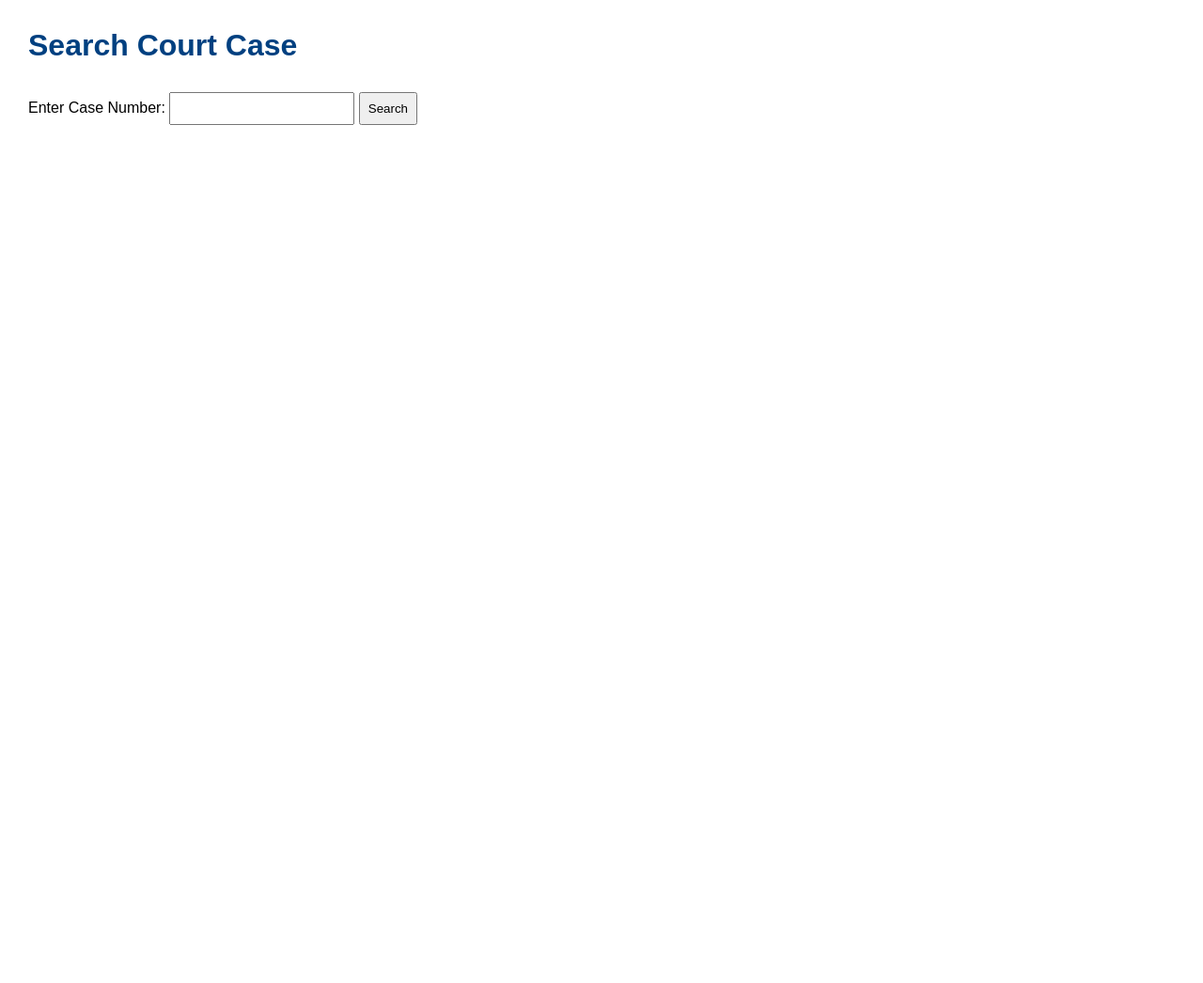
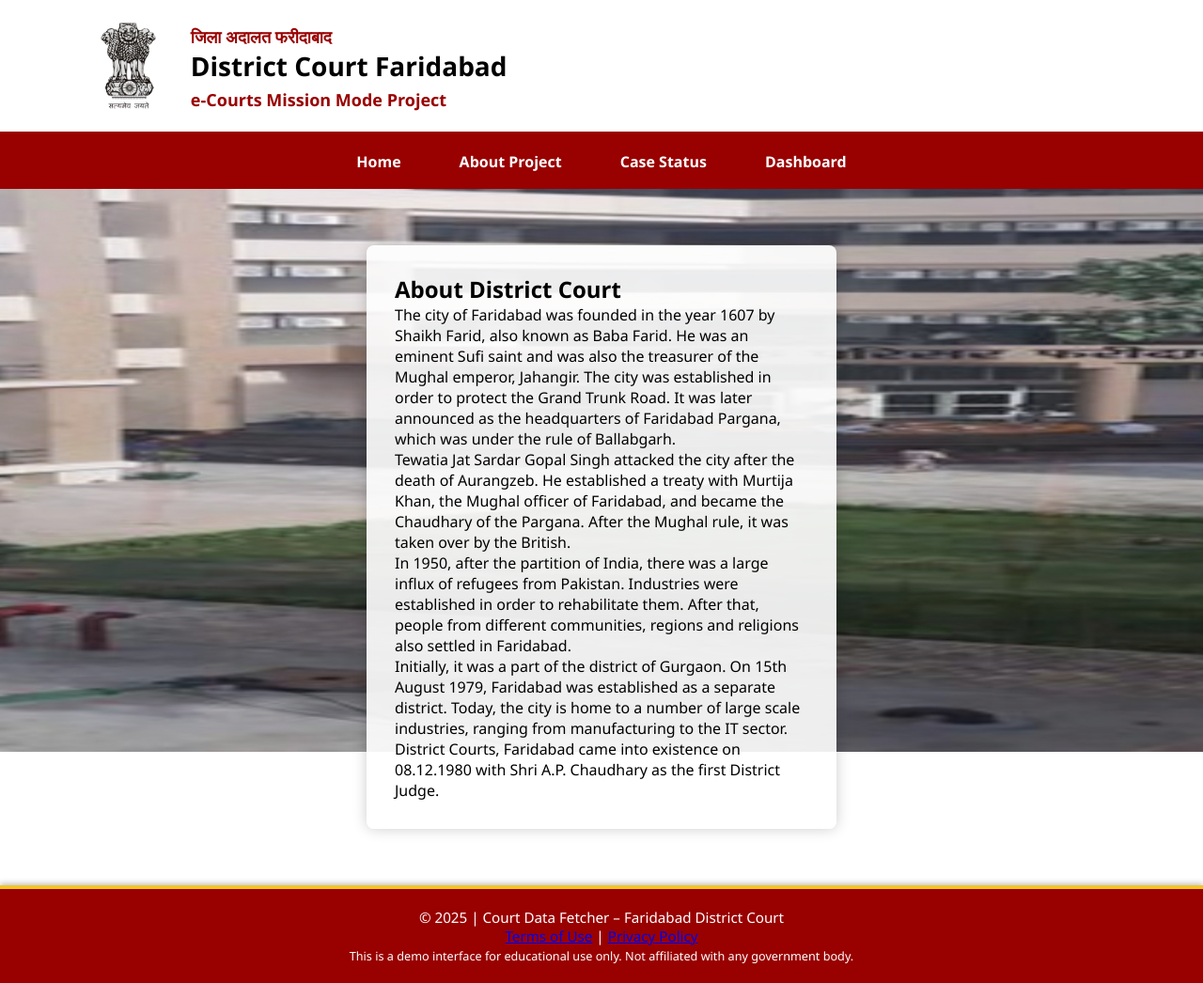
Before and after one commit to BasuPooja/court-data-fetcher-dashboard, a Flask app: page / in a window 1280 px wide. Shown: the whole page at 94% size. Before the commit the page ends 133 px from the top, so only its background shows below. Run offline with Flask 3, Linux system fonts and the light colour scheme.

Commit message:
Add all fileby using base.html

```diff
--- a/app/routes.py
+++ b/app/routes.py
@@ -4,16 +4,24 @@
 
 main = Blueprint('main', __name__)
 
-@main.route('/', methods=['GET', 'POST'])
-def index():
+@main.route('/')
+def home():
+    return render_template('home.html')
+
+@main.route('/fetch-case', methods=['GET', 'POST'])
+def fetch_case():
     result = None
     if request.method == 'POST':
         case_number = request.form.get('case_number')
         if case_number:
             result = fetch_case_data(case_number)
             log_query(case_number)
-    return render_template('index.html', result=result)
+    return render_template('fetch_case.html', result=result)
 
 @main.route('/dashboard')
 def dashboard():
     return render_template('dashboard.html')
+
+@main.route('/about-project')
+def about_project():
+    return render_template('aboutProject.html')
--- a/app/static/style.css
+++ b/app/static/style.css
@@ -1,13 +1,205 @@
-body {
-    font-family: Arial, sans-serif;
-    margin: 30px;
+/* Reset and base styles */
+* {
+  margin: 0;
+  padding: 0;
+  box-sizing: border-box;
 }
 
-input, button {
-    padding: 8px;
-    margin-top: 10px;
+body {
+  font-family: 'Segoe UI', Tahoma, Geneva, Verdana, sans-serif;
+  height: 100vh;
+  color: #000;
+  animation: slideshow 30s infinite;
+  background-size: cover;
+  background-repeat: no-repeat;
+  background-position: center;
 }
 
-h1 {
-    color: #004080;
+/* Slideshow Animation */
+@keyframes slideshow {
+  0%   { background-image: url('media/bg1.jpg'); }
+  33%  { background-image: url('media/bg2.jpg'); }
+  66%  { background-image: url('media/bg3.jpg'); }
+  100% { background-image: url('media/bg1.jpg'); }
 }
+
+/* Header styles */
+header {
+  background-color: #fff;
+  display: flex;
+  align-items: center;
+  padding: 20px 40px;
+  border-bottom: 3px solid #900;
+}
+
+.header-content {
+  display: flex;
+  align-items: center;
+  margin-left: 50px; /* 👈 shifts logo+title to the right */
+}
+
+.header-logo {
+  height: 100px;
+  margin-right: 20px;
+}
+
+.header-title h1 {
+  margin: 0;
+  font-size: 28px;
+  color: #000;
+}
+
+.header-title h2 {
+  margin: 5px 0 0;
+  font-size: 18px;
+  color: #900;
+}
+
+
+/* Form container */
+.form-container {
+  background-color: rgba(255, 255, 255, 0.9);
+  max-width: 500px;
+  margin: 60px auto;
+  padding: 30px;
+  border-radius: 8px;
+  box-shadow: 0 0 15px rgba(0, 0, 0, 0.2);
+}
+
+.form-container h3 {
+  margin-bottom: 20px;
+  color: #900;
+  text-align: center;
+  font-size: 22px;
+}
+
+/* Form elements */
+label {
+  display: block;
+  margin: 15px 0 5px;
+  font-weight: bold;
+}
+
+input[type="text"],
+select {
+  width: 100%;
+  padding: 10px;
+  border: 1px solid #aaa;
+  border-radius: 4px;
+  font-size: 1em;
+}
+
+/* CAPTCHA area */
+.captcha-box {
+  display: flex;
+  align-items: center;
+  margin-top: 15px;
+}
+
+.captcha-box img {
+  height: 50px;
+  margin-right: 10px;
+}
+
+/* Buttons */
+.buttons {
+  text-align: center;
+  margin-top: 20px;
+}
+
+button {
+  padding: 12px 20px;
+  margin: 0 10px;
+  font-size: 1em;
+  font-weight: bold;
+  background-color: #900;
+  color: #fff;
+  border: none;
+  border-radius: 6px;
+  cursor: pointer;
+  transition: background 0.3s;
+}
+
+button:hover {
+  background-color: #700;
+}
+/* Navbar Styles */
+.navbar {
+  background-color: #900; /* Court red */
+  padding: 10px 0;
+  width: 100%;
+  text-align: center;
+  position: relative;
+  z-index: 10; /* ensures it stays on top */
+}
+
+.navbar ul {
+  list-style: none;
+  margin: 0;
+  padding: 0;
+  display: inline-flex;
+  justify-content: center;
+  gap: 30px;
+}
+
+.navbar li {
+  display: inline;
+}
+
+.navbar a {
+  color: white;
+  text-decoration: none;
+  font-weight: bold;
+  padding: 8px 16px;
+  display: inline-block;
+  transition: background 0.3s ease;
+}
+
+.navbar a:hover {
+  background-color: #555;
+  border-radius: 4px;
+}
+
+/* Sticky footer base setup */
+html, body {
+  height: 100%;
+  margin: 0;
+  display: flex;
+  flex-direction: column;
+}
+
+body {
+  font-family: 'Segoe UI', sans-serif;
+}
+
+.footer {
+  margin-top: auto;
+  background-color: #900;
+  color: white;
+  padding: 20px 15px;
+  text-align: center;
+  font-size: 0.95rem;
+  border-top: 4px solid #f3c623;
+  box-shadow: 0 -2px 6px rgba(0, 0, 0, 0.25);
+}
+
+.footer-content p {
+  margin: 6px 0;
+  line-height: 1.4;
+}
+
+.footer-links a {
+  color: #f3c623;
+  text-decoration: none;
+  margin: 0 6px;
+  font-weight: 500;
+}
+
+.footer-links a:hover {
+  text-decoration: underline;
+}
+
+.disclaimer {
+  font-size: 0.8rem;
+  color: #ccc;
+}
--- /dev/null
+++ b/app/templates/base.html
@@ -0,0 +1,49 @@
+<!-- templates/base.html -->
+<!DOCTYPE html>
+<html lang="en">
+<head>
+    <meta charset="UTF-8">
+    <title>{% block title %}Court Dashboard{% endblock %}</title>
+    <link rel="stylesheet" href="{{ url_for('static', filename='style.css') }}">
+</head>
+<body>
+
+    <!-- Header -->
+    <header>
+        <div class="header-content">
+            <img src="{{ url_for('static', filename='media/logo.png') }}" alt="Logo" class="header-logo">
+            <div class="header-title">
+                <h2>जिला अदालत फरीदाबाद</h2>
+                <h1>District Court Faridabad</h1>
+                <h2>e-Courts Mission Mode Project</h2>
+            </div>
+        </div>
+    </header>
+
+    <!-- Navbar -->
+    <nav class="navbar">
+        <ul>
+    <li><a href="{{ url_for('main.home') }}">Home</a></li>
+    <li><a href="{{ url_for('main.about_project') }}">About Project</a></li>
+    <li><a href="{{ url_for('main.fetch_case') }}">Case Status</a></li>
+    <li><a href="{{ url_for('main.dashboard') }}">Dashboard</a></li>
+</ul>
+
+    </nav>
+
+    <!-- Content -->
+    <main class="content">
+        {% block content %}{% endblock %}
+    </main>
+
+    <!-- Footer -->
+    <footer class="footer text-center text-white py-3">
+        <p>© 2025 | Court Data Fetcher – Faridabad District Court</p>
+        <p>
+            <a href="#">Terms of Use</a> | <a href="#">Privacy Policy</a>
+        </p>
+        <small>This is a demo interface for educational use only. Not affiliated with any government body.</small>
+    </footer>
+
+</body>
+</html>
--- /dev/null
+++ b/app/templates/home.html
@@ -0,0 +1,33 @@
+{% extends "base.html" %}
+
+{% block title %}Home | District Court Faridabad{% endblock %}
+
+{% block content %}
+<div class="form-container">
+    <h2>About District Court</h2>
+    <p>
+        The city of Faridabad was founded in the year 1607 by Shaikh Farid, also known as Baba Farid.
+        He was an eminent Sufi saint and was also the treasurer of the Mughal emperor, Jahangir.
+        The city was established in order to protect the Grand Trunk Road. It was later announced as the
+        headquarters of Faridabad Pargana, which was under the rule of Ballabgarh.
+    </p>
+    <p>
+        Tewatia Jat Sardar Gopal Singh attacked the city after the death of Aurangzeb. He established a treaty
+        with Murtija Khan, the Mughal officer of Faridabad, and became the Chaudhary of the Pargana.
+        After the Mughal rule, it was taken over by the British.
+    </p>
+    <p>
+        In 1950, after the partition of India, there was a large influx of refugees from Pakistan. Industries were
+        established in order to rehabilitate them. After that, people from different communities, regions and
+        religions also settled in Faridabad.
+    </p>
+    <p>
+        Initially, it was a part of the district of Gurgaon. On 15th August 1979, Faridabad was established as a
+        separate district. Today, the city is home to a number of large scale industries, ranging from manufacturing
+        to the IT sector.
+    </p>
+    <p>
+        District Courts, Faridabad came into existence on 08.12.1980 with Shri A.P. Chaudhary as the first District Judge.
+    </p>
+</div>
+{% endblock %}
--- a/app/templates/index.html
+++ b/app/templates/index.html
@@ -1,24 +1,82 @@
 <!DOCTYPE html>
-<html>
+<html lang="en">
 <head>
-    <title>Faridabad Court Case Search</title>
+    <meta charset="UTF-8">
+    <title>Court Data Fetcher | Faridabad District Court</title>
     <link rel="stylesheet" href="{{ url_for('static', filename='style.css') }}">
 </head>
 <body>
-    <h1>Search Court Case</h1>
-    <form method="post">
-        <label for="case_number">Enter Case Number:</label>
-        <input type="text" id="case_number" name="case_number" required>
-        <button type="submit">Search</button>
-    </form>
 
-    {% if result %}
-        <h2>Case Details</h2>
-        <ul>
-            {% for key, value in result.items() %}
-                <li><strong>{{ key }}:</strong> {{ value }}</li>
-            {% endfor %}
-        </ul>
-    {% endif %}
+    <!-- Header -->
+    <header>
+  <div class="header-content">
+    <img src="{{ url_for('static', filename='media/logo.png') }}" alt="Logo" class="header-logo">
+    <div class="header-title">
+        <h2>जिला अदालत फरीदाबाद</h2>
+        <h1>District Court Faridabad</h1>
+        <h2>e-Courts Mission Mode Project</h2>
+    </div>
+  </div>
+</header>
+
+
+    <!-- Menu Bar -->
+    <nav class="navbar">
+    <ul>
+        <li><a href="/">Home</a></li>
+        <li><a href="#project">About Project</a></li>
+        <li><a href="#dashboard">Dashboard</a></li>
+        <li><a href="#contact">Contact</a></li>
+    </ul>
+    </nav>
+
+
+    <!-- Form -->
+    <div class="form-container">
+        <h3>Case Status : Search by Case Number</h3>
+        <form method="POST" action="/fetch-case">
+            <label for="court_complex">Court Complex *</label>
+            <select id="court_complex" name="court_complex" required>
+                <option value="">Select Court Complex</option>
+                <option value="1">Court Complex 1</option>
+                <option value="2">Court Complex 2</option>
+            </select>
+
+            <label for="case_type">Case Type *</label>
+            <select id="case_type" name="case_type" required>
+                <option value="">--Select Case Type--</option>
+                <option value="CIVIL">Civil</option>
+                <option value="CRIMINAL">Criminal</option>
+                <!-- Add more case types -->
+            </select>
+
+            <label for="case_number">Case Number *</label>
+            <input type="text" id="case_number" name="case_number" required placeholder="Enter Case Number">
+
+            <label for="year">Filing Year *</label>
+            <input type="text" id="year" name="year" required placeholder="e.g. 2022">
+
+            <div class="captcha-box">
+                <img src="{{ url_for('static', filename='media/captcha-sample.png') }}" alt="Captcha Image">
+                <input type="text" name="captcha" placeholder="Enter Captcha" required>
+            </div>
+
+            <div class="buttons">
+                <button type="submit">Search</button>
+                <button type="reset">Reset</button>
+            </div>
+        </form>
+    </div>
+<footer class="footer">
+    <div class="footer-content">
+        <p>© 2025 | Court Data Fetcher – Faridabad District Court</p>
+        <p class="footer-links">
+            <a href="/terms">Terms of Use</a> |
+            <a href="/privacy">Privacy Policy</a>
+        </p>
+        <p class="disclaimer">This is a demo interface for educational use only. Not affiliated with any government body.</p>
+    </div>
+</footer>
+
 </body>
 </html>
--- a/requirements.txt
+++ b/requirements.txt
@@ -6,4 +6,7 @@
 python-dotenv==1.0.1
 requests==2.31.0
 gunicorn==21.2.0
-pandas==2.2.2
+beautifulsoup4==4.12.3
+pdfminer.six==20221105
+pandas==2.1.4
+selenium==4.16.0
```
Also changed, not shown: app/templates/fetch_case.html (added, +39 -0 lines), app/static/media/bg1.jpg (added), app/static/media/bg2.jpg (added), app/static/media/bg3.jpg (added), app/static/media/logo.png (added), app/templates/aboutProject.html (added).
